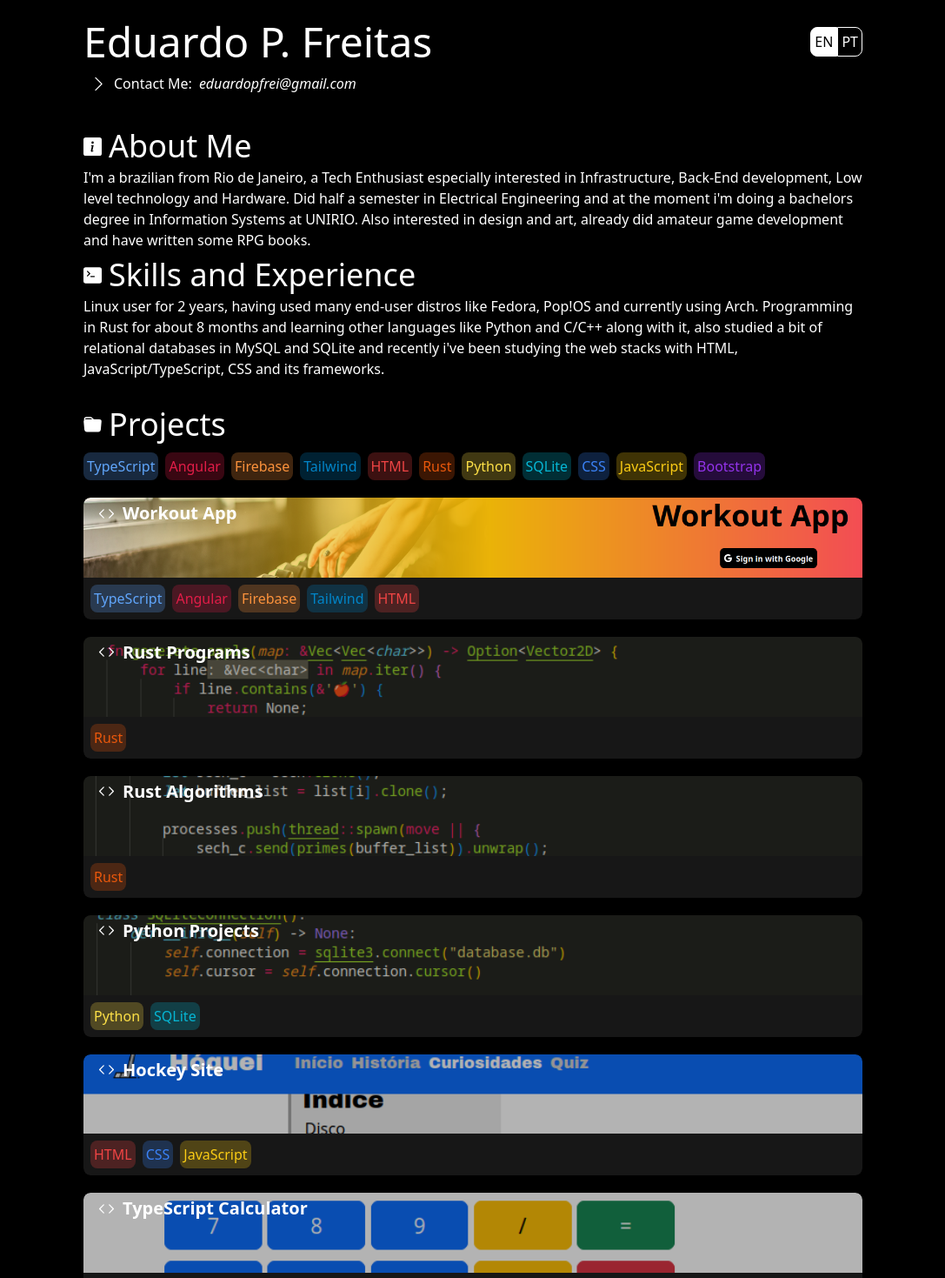
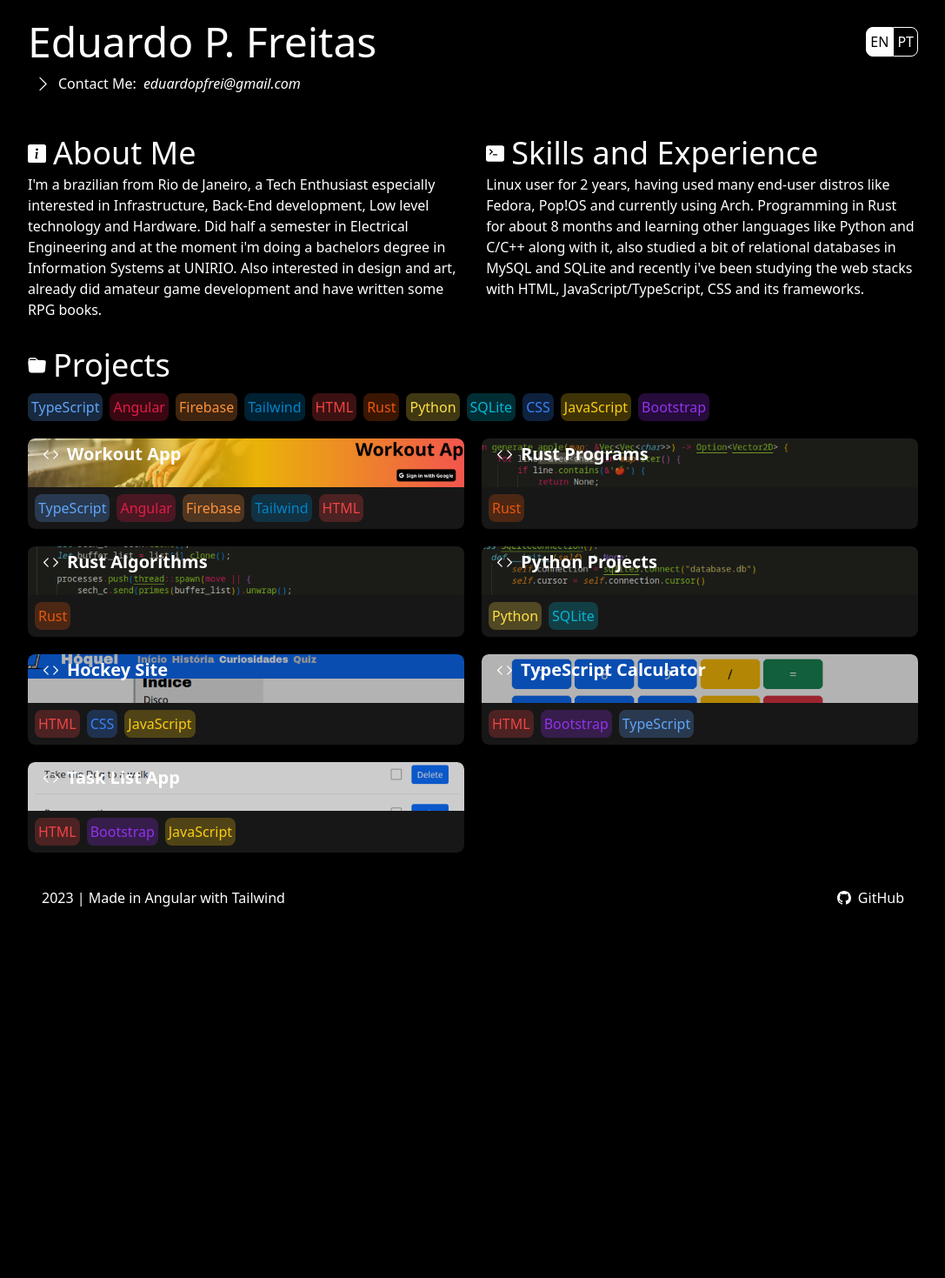
Before and after one commit to Edhet/eduardop, an Angular app: page / in a window 1280 px wide. Shown: the top 1469 px of the page at 87% size, without its empty margins (96-1183 px from the left). After the commit the page ends 1064 px from the top, so only its background shows below. Built offline with nearby package versions, Linux system fonts and the light colour scheme.

Commit message:
Better use of space in desktop

```diff
--- a/src/app/about/about.component.html
+++ b/src/app/about/about.component.html
@@ -1,4 +1,4 @@
-<main class="mt-8 text-white">
+<main class="mt-8 text-white lg:flex lg:gap-4">
   <article class="mt-2">
     <div class="flex mb-1">
       <svg xmlns="http://www.w3.org/2000/svg" width="21" height="21" fill="currentColor" class="bi bi-info-square-fill mr-2 my-auto min-w-fit" viewBox="0 0 16 16">
--- a/src/app/app.component.html
+++ b/src/app/app.component.html
@@ -1,4 +1,6 @@
-<app-header></app-header>
-<app-about></app-about>
-<app-project-card></app-project-card>
-<app-footer></app-footer>
+<div class="flex flex-col min-h-screen">
+  <app-header></app-header>
+  <app-about></app-about>
+  <app-project-card></app-project-card>
+  <app-footer class="mt-auto"></app-footer>
+</div>
--- a/src/app/project-card/project-card.component.html
+++ b/src/app/project-card/project-card.component.html
@@ -1,4 +1,4 @@
-<section class="my-8">
+<section class="my-8 relative">
   <div class="flex">
     <svg xmlns="http://www.w3.org/2000/svg" width="21" height="21" fill="currentColor" class="bi bi-folder-fill fill-white mr-2 my-auto min-w-fit" viewBox="0 0 16 16">
       <path d="M9.828 3h3.982a2 2 0 0 1 1.992 2.181l-.637 7A2 2 0 0 1 13.174 14H2.825a2 2 0 0 1-1.991-1.819l-.637-7a1.99 1.99 0 0 1 .342-1.31L.5 3a2 2 0 0 1 2-2h3.672a2 2 0 0 1 1.414.586l.828.828A2 2 0 0 0 9.828 3zm-8.322.12C1.72 3.042 1.95 3 2.19 3h5.396l-.707-.707A1 1 0 0 0 6.172 2H2.5a1 1 0 0 0-1 .981l.006.139z"/>
@@ -16,7 +16,9 @@
     </div>
   </div>
   <p class="italic font-light text-white my-12 text-center" *ngIf="projects.length <= 0">{{emptyQuery}}</p>
-  <a *ngFor="let project of projects" class="grid bg-neutral-900 rounded-lg min-w-min outline hover:outline-1 hover:outline-neutral-600 mt-5 transition-all"
+
+  <div class="lg:grid lg:grid-cols-2 lg:gap-x-5  lg:snap-mandatory lg:snap-x">
+    <a *ngFor="let project of projects" class="flex flex-col bg-neutral-900 rounded-lg outline hover:outline-1 hover:outline-neutral-600 mt-5 transition-all relative snap-center"
        href="{{project.url}}" target="_blank">
       <div>
         <div class="absolute text-white text-xl ml-4 mt-1 font-bold flex">
@@ -28,7 +30,8 @@
         <img src="{{project.image}}" class="rounded-t-lg w-full bg-cover min-h-[3.5rem] object-cover" alt="web-page">
       </div>
       <div class="flex gap-2 p-2 flex-wrap">
-      <div *ngFor="let lang of project.languages" class="p-1 {{lang.color}} {{lang.bgColor}} max-w-fit rounded-lg">{{lang.name}}</div>
+        <div *ngFor="let lang of project.languages" class="p-1 {{lang.color}} {{lang.bgColor}} max-w-fit max-h-fit rounded-lg">{{lang.name}}</div>
       </div>
     </a>
+  </div>
 </section>
--- a/src/app/project-card/project-card.component.ts
+++ b/src/app/project-card/project-card.component.ts
@@ -1,6 +1,5 @@
 import {Component, OnInit} from '@angular/core';
 import * as data from '../../assets/json/projects.json';
-import {filter} from "rxjs";
 
 @Component({
   selector: 'app-project-card',
--- a/src/index.html
+++ b/src/index.html
@@ -8,7 +8,7 @@
     <meta http-equiv="X-UA-Compatible" content="ie=edge">
     <link rel="icon" href="assets/svg/code-slash.svg">
   </head>
-  <body class="bg-black selection:bg-white/25 mx-6 md:mx-24 lg:mx-48 2xl:max-w-[50%] 2xl:mx-[25%]">
+  <body class="bg-black selection:bg-white/25 mx-6 md:mx-24 lg:mx-32 2xl:max-w-[70%] 2xl:mx-[15%]">
     <app-root></app-root>
   </body>
 </html>
```
Lines whose indentation alone changed are shown as unchanged.
